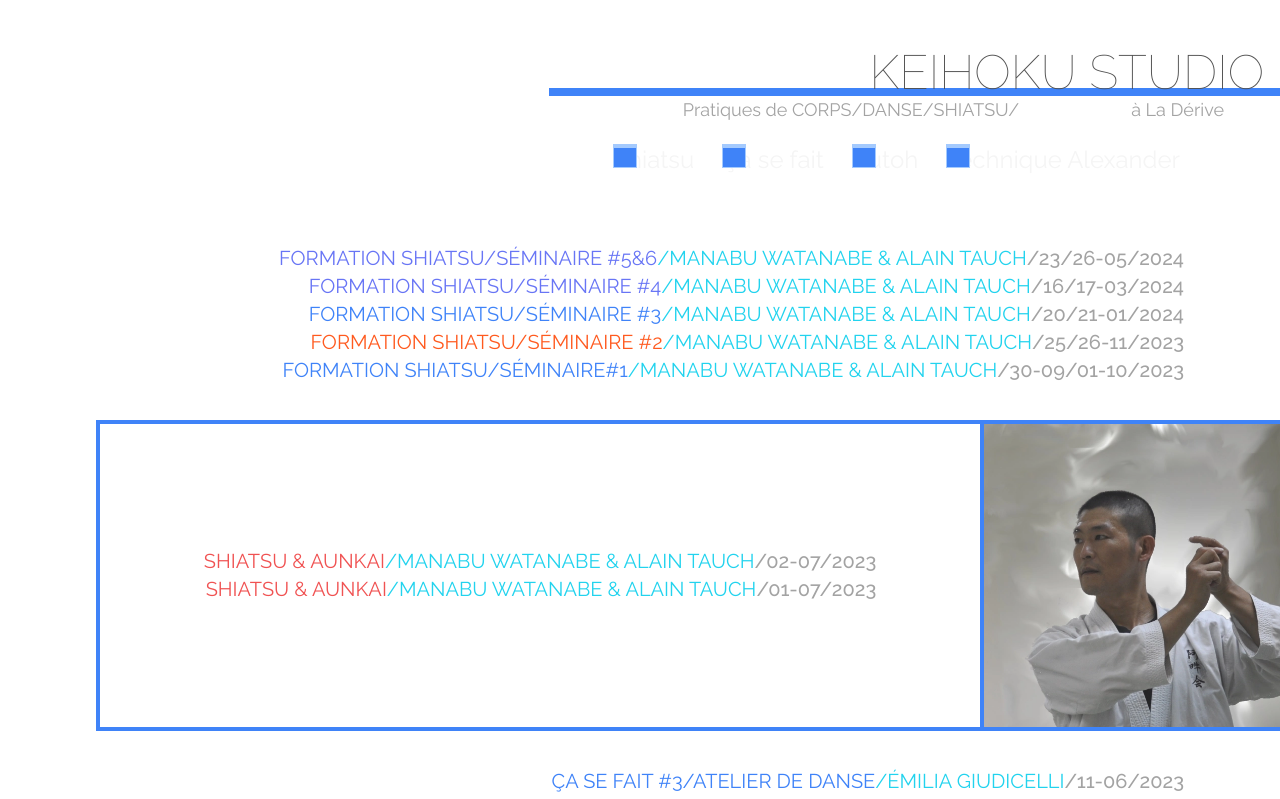
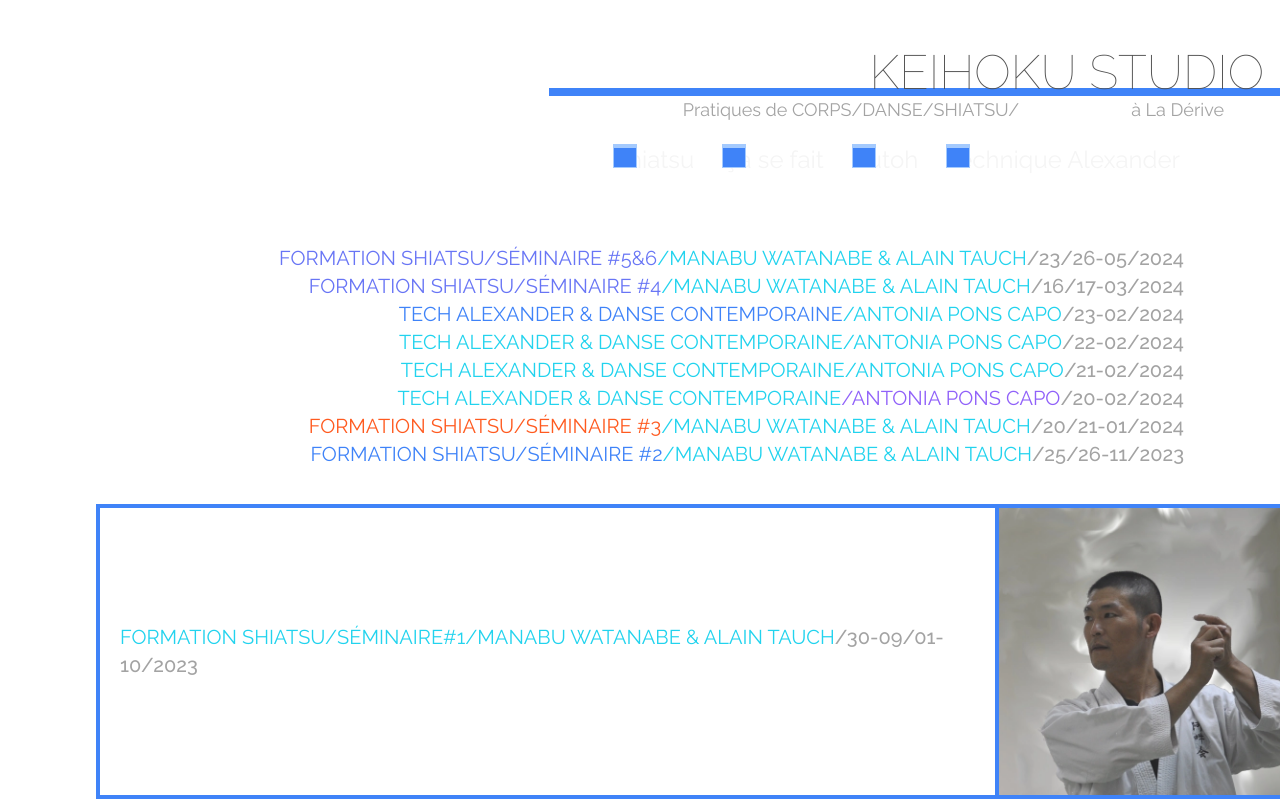
Before and after one commit to jolysnicolas1/keihoku, a Next.js app: page / in a window 1280 px wide. Shown: the top 799 px of the page. Built offline with nearby package versions, Linux system fonts and the light colour scheme.

Commit message:
Upadte formation shiatsu & Alexander 2024

```diff
--- a/app/page.tsx
+++ b/app/page.tsx
@@ -22,10 +22,10 @@ type Event = {
 };
 
 const nextEvent: Event = {
-  practice: { tag: "shiatsu & aunkai", color: "text-red-500" },
-  teacher: { tag: "Manabu Watanabe & Alain Tauch", color: "" },
-  date: ["02-07/2023", "01-07/2023"],
-  href: "/shiatsu",
+    practice: { tag: "formation shiatsu/séminaire#1", color: "" },
+    teacher: { tag: "Manabu Watanabe & Alain Tauch", color: "" },
+    date: ["30-09/01-10/2023"],
+    href: "/shiatsu",
 };
 
 const daysData: Event[] = [
@@ -42,6 +42,12 @@ const daysData: Event[] = [
     href: "/shiatsu",
   },
   {
+    practice: { tag: "Tech Alexander & Danse Contemporaine", color: "neutral-500" },
+    teacher: { tag: "Antonia Pons Capo", color: "blue-500" },
+    date: ["23-02/2024","22-02/2024","21-02/2024", "20-02/2024"],
+    href: "/technique-alexander",
+  },
+  {
     practice: { tag: "formation shiatsu/séminaire #3", color: "" },
     teacher: { tag: "Manabu Watanabe & Alain Tauch", color: "" },
     date: ["20/21-01/2024"],
@@ -53,15 +59,15 @@ const daysData: Event[] = [
     date: ["25/26-11/2023"],
     href: "/shiatsu",
   },
-  {
-    practice: { tag: "formation shiatsu/séminaire#1", color: "" },
-    teacher: { tag: "Manabu Watanabe & Alain Tauch", color: "" },
-    date: ["30-09/01-10/2023"],
-    href: "/shiatsu",
-  },
 ];
 
 const pastEvents: Event[] = [
+  {
+    practice: { tag: "shiatsu & aunkai", color: "text-red-500" },
+    teacher: { tag: "Manabu Watanabe & Alain Tauch", color: "" },
+    date: ["02-07/2023", "01-07/2023"],
+    href: "/shiatsu",
+  },
   {
     practice: { tag: "ça se fait #3/atelier de danse", color: "" },
     teacher: { tag: "Émilia Giudicelli", color: "text-blue-500" },
--- a/app/shiatsu/TwShiatsu.tsx
+++ b/app/shiatsu/TwShiatsu.tsx
@@ -61,7 +61,7 @@ export default function TwShiatsu() {
         <div className="lg:col-span-2 lg:col-start-1 lg:row-start-2 lg:mx-auto lg:grid lg:w-full lg:max-w-7xl lg:grid-cols-2 lg:gap-x-8 lg:px-8">
           <div className="lg:pr-4">
             <div className="max-w-xl text-base leading-7 text-gray-700 lg:max-w-lg">
-              <h2 className="mt-16 text-2xl font-bold tracking-tight text-gray-900">Stage Shiatsu & Aunkai  <span className="text-gray-400" >- 01/02 juillet 2023</span> </h2>
+              {/* <h2 className="mt-16 text-2xl font-bold tracking-tight text-gray-900">Stage Shiatsu & Aunkai  <span className="text-gray-400" >- 01/02 juillet 2023</span> </h2>
               <div className="pt-5">
                 <Link target="blank" className="bg-blue-500 text-white font-bold rounded-md p-3 my-5 hover:bg-blue-400 duration-500" href="https://notionforms.io/forms/inscription-stage-shiatsu-aunkai-juillet-2023-jfgfs0">
                   Sincrire au stage de Shiatsu & Aunkai
@@ -93,12 +93,11 @@ export default function TwShiatsu() {
                     <strong className="font-semibold text-gray-900">à la Dérive</strong> Pont Menou (29620)
                   </span>
                 </li>
-              </ul>
-              <hr className="py-5" />
+              </ul> */}
               <h2 className="mt-16 text-2xl font-bold tracking-tight text-gray-900">Formation Shiatsu</h2>
               <div className="py-5">
                 <Link target="blank" className="bg-blue-500 text-white font-bold rounded-md p-3 my-5 hover:bg-blue-400 duration-500" href="https://notionforms.io/forms/pre-inscriptions-formation-shiatsu-20232024-a99d2n">
-                  Se pré-inscrire à la formation Shiatsu 2023/2024
+                  <span className="text-indigo-300" >S'inscrire à la formation Shiatsu 2023/2024</span> - liste d'attente
                 </Link>
               </div>
               <p className="mt-6">
```
